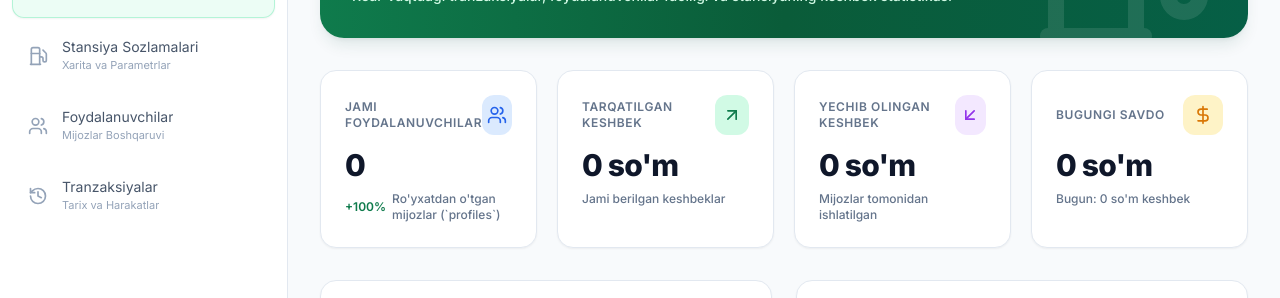
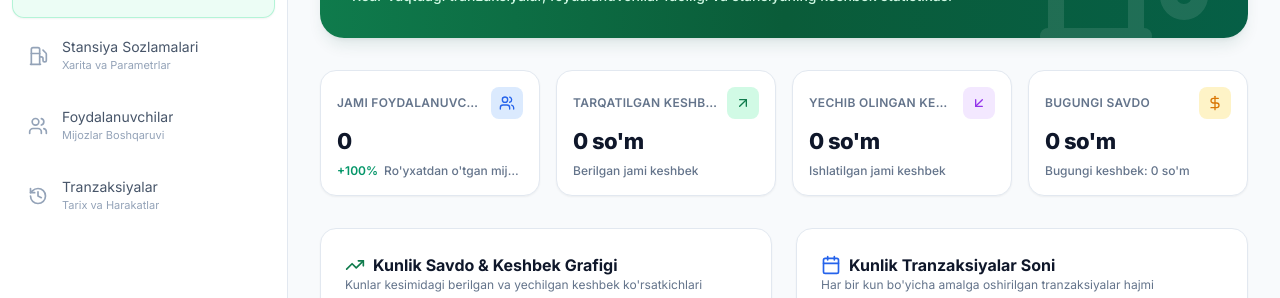
Before and after one commit to musao2/kechBeksuperadmin, a React (Vite) app: page / in a window 1280 px wide. Shown: the part 238-536 px from the top of the page. Built offline with nearby package versions, Linux system fonts and the light colour scheme; no server answers; the database is empty; the HTML template or start-up script is replaced by a standard one.

Commit message:
refactor: stat kartochkalari o'lchami va ko'rinishini soddalashtirish

```diff
--- a/src/components/AutoLockOverlay.jsx
+++ b/src/components/AutoLockOverlay.jsx
@@ -6,8 +6,8 @@ export default function AutoLockOverlay({ isLocked, onUnlock }) {
   const [error, setError] = useState('');
   const [isShaking, setIsShaking] = useState(false);
 
-  // Read PIN code from .env environment variable (defaults to 123456)
-  const EXPECTED_PIN = import.meta.env.VITE_SECURITY_CODE || '123456';
+  // Read PIN code from .env environment variable
+  const EXPECTED_PIN = import.meta.env.VITE_SECURITY_CODE;
 
   useEffect(() => {
     if (isLocked) {
@@ -134,7 +134,7 @@ export default function AutoLockOverlay({ isLocked, onUnlock }) {
           ) : (
             <div className="flex items-center justify-center gap-1.5 text-[11px] text-slate-500 font-medium text-center">
               <ShieldCheck className="w-3.5 h-3.5 text-emerald-600" />
-              <span>Standart PIN-kod: <strong>123456</strong> (yoki .env tayinlangan)</span>
+              <span>Tizim .env dagi 6 xonali maxfiy PIN-kod bilan himoyalangan</span>
             </div>
           )}
 
--- a/src/components/SecurityPinModal.jsx
+++ b/src/components/SecurityPinModal.jsx
@@ -6,8 +6,8 @@ export default function SecurityPinModal({ isOpen, onClose, onSuccess, title, de
   const [error, setError] = useState('');
   const [isShaking, setIsShaking] = useState(false);
 
-  // Read PIN code from .env environment variable (defaults to 123456 if not set)
-  const EXPECTED_PIN = import.meta.env.VITE_SECURITY_CODE || '123456';
+  // Read PIN code from .env environment variable
+  const EXPECTED_PIN = import.meta.env.VITE_SECURITY_CODE;
 
   useEffect(() => {
     if (isOpen) {
--- a/src/components/StatCard.jsx
+++ b/src/components/StatCard.jsx
@@ -31,28 +31,28 @@ export default function StatCard({ title, value, subtext, icon: Icon, trend, col
   const theme = colorMap[color] || colorMap.emerald;
 
   return (
-    <div className={`p-6 rounded-2xl bg-white border border-slate-200 shadow-sm transition-all duration-200 hover:shadow-md hover:-translate-y-0.5 relative overflow-hidden`}>
-      <div className="flex items-center justify-between">
-        <span className="text-xs font-semibold text-slate-500 uppercase tracking-wider">
+    <div className="p-4 sm:p-4.5 rounded-2xl bg-white border border-slate-200 shadow-sm transition-all duration-200 hover:shadow-md hover:-translate-y-0.5 relative overflow-hidden flex flex-col justify-between">
+      <div className="flex items-center justify-between gap-2">
+        <span className="text-xs font-semibold text-slate-500 uppercase tracking-wide truncate">
           {title}
         </span>
         {Icon && (
-          <div className={`w-10 h-10 rounded-xl flex items-center justify-center ${theme.iconBg}`}>
-            <Icon className="w-5 h-5" />
+          <div className={`w-8 h-8 rounded-lg flex items-center justify-center shrink-0 ${theme.iconBg}`}>
+            <Icon className="w-4 h-4" />
           </div>
         )}
       </div>
 
-      <div className="mt-3">
-        <h3 className="text-2xl lg:text-3xl font-extrabold text-slate-900 tracking-tight">
+      <div className="mt-2 mb-1">
+        <h3 className="text-lg sm:text-xl xl:text-[22px] font-extrabold text-slate-900 tracking-tight leading-snug">
           {value}
         </h3>
       </div>
 
       {subtext && (
-        <p className="mt-2 text-xs text-slate-500 font-medium flex items-center gap-1.5">
-          {trend && <span className="font-semibold text-[#0f7b4c]">{trend}</span>}
-          <span>{subtext}</span>
+        <p className="mt-1 text-xs text-slate-500 font-medium flex items-center gap-1.5 truncate">
+          {trend && <span className="font-semibold text-emerald-600 shrink-0">{trend}</span>}
+          <span className="truncate">{subtext}</span>
         </p>
       )}
     </div>
--- a/src/lib/supabase.js
+++ b/src/lib/supabase.js
@@ -1,7 +1,7 @@
 import { createClient } from '@supabase/supabase-js';
 
-const SUPABASE_URL = import.meta.env.VITE_SUPABASE_URL || 'https://ycffsnlrxalxcpfsrdjq.supabase.co';
-const SUPABASE_ANON_KEY = import.meta.env.VITE_SUPABASE_ANON_KEY || 'eyJhbGciOiJIUzI1NiIsInR5cCI6IkpXVCJ9.eyJpc3MiOiJzdXBhYmFzZSIsInJlZiI6InljZmZzbmxyeGFseGNwZnNyZGpxIiwicm9sZSI6ImFub24iLCJpYXQiOjE3ODUwNjUxMDMsImV4cCI6MjEwMDY0MTEwM30.hI1bZSn1RJCalO1nQtJKAMYljflo1_3JtEdh3Q9-GUA';
+const SUPABASE_URL = import.meta.env.VITE_SUPABASE_URL;
+const SUPABASE_ANON_KEY = import.meta.env.VITE_SUPABASE_ANON_KEY;
 
 export const supabase = createClient(SUPABASE_URL, SUPABASE_ANON_KEY, {
   auth: {
--- a/src/pages/DashboardOverview.jsx
+++ b/src/pages/DashboardOverview.jsx
@@ -140,11 +140,11 @@ export default function DashboardOverview() {
       </div>
 
       {/* KPI Cards Grid (4 Asosiy Ko'rsatkich) */}
-      <div className="grid grid-cols-1 sm:grid-cols-2 lg:grid-cols-4 gap-5">
+      <div className="grid grid-cols-1 sm:grid-cols-2 lg:grid-cols-4 gap-4">
         <StatCard
           title="Jami Foydalanuvchilar"
           value={loading ? '...' : stats.totalUsers}
-          subtext="Ro'yxatdan o'tgan mijozlar (`profiles`)"
+          subtext="Ro'yxatdan o'tgan mijozlar"
           icon={Users}
           trend="+100%"
           color="blue"
@@ -152,21 +152,21 @@ export default function DashboardOverview() {
         <StatCard
           title="Tarqatilgan Keshbek"
           value={loading ? '...' : formatCurrency(stats.totalCashbackGiven)}
-          subtext="Jami berilgan keshbeklar"
+          subtext="Berilgan jami keshbek"
           icon={ArrowUpRight}
           color="emerald"
         />
         <StatCard
           title="Yechib Olingan Keshbek"
           value={loading ? '...' : formatCurrency(stats.totalCashbackWithdrawn)}
-          subtext="Mijozlar tomonidan ishlatilgan"
+          subtext="Ishlatilgan jami keshbek"
           icon={ArrowDownLeft}
           color="purple"
         />
         <StatCard
           title="Bugungi Savdo"
           value={loading ? '...' : formatCurrency(stats.todaySales)}
-          subtext={`Bugun: ${formatCurrency(stats.todayCashbackGiven)} keshbek`}
+          subtext={`Bugungi keshbek: ${formatCurrency(stats.todayCashbackGiven)}`}
           icon={DollarSign}
           color="amber"
         />
--- a/src/pages/UsersManagement.jsx
+++ b/src/pages/UsersManagement.jsx
@@ -158,12 +158,7 @@ export default function UsersManagement() {
           >
             <Download className="w-4 h-4" /> Export CSV
           </button>
-          <button
-            onClick={() => setShowAddModal(true)}
-            className="px-4 py-2.5 rounded-xl bg-[#0f7b4c] hover:bg-[#0a5c39] text-white text-xs font-bold shadow-md shadow-emerald-900/10 flex items-center gap-2 transition-all"
-          >
-            <Plus className="w-4 h-4" /> Yangi Foydalanuvchi Qo'shish
-          </button>
+
         </div>
       </div>
 
```
Also changed, not shown: 1 other file (tests, documents, lock files or other folders).
